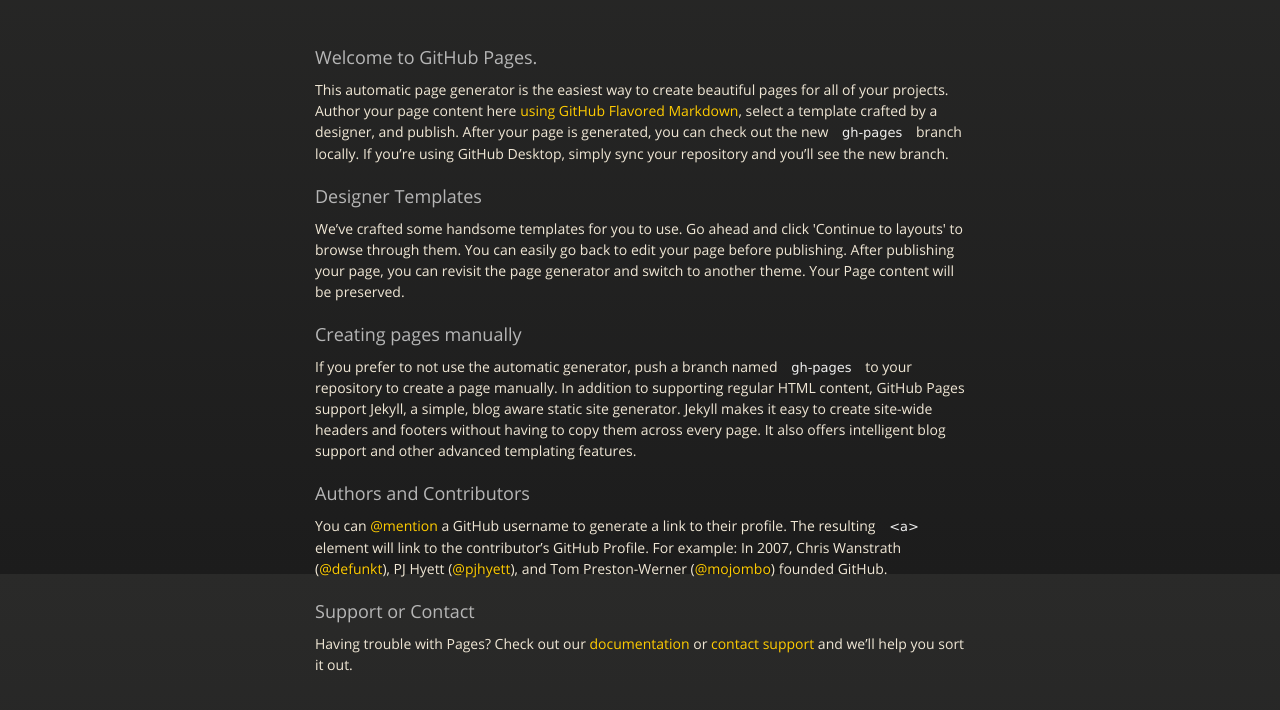
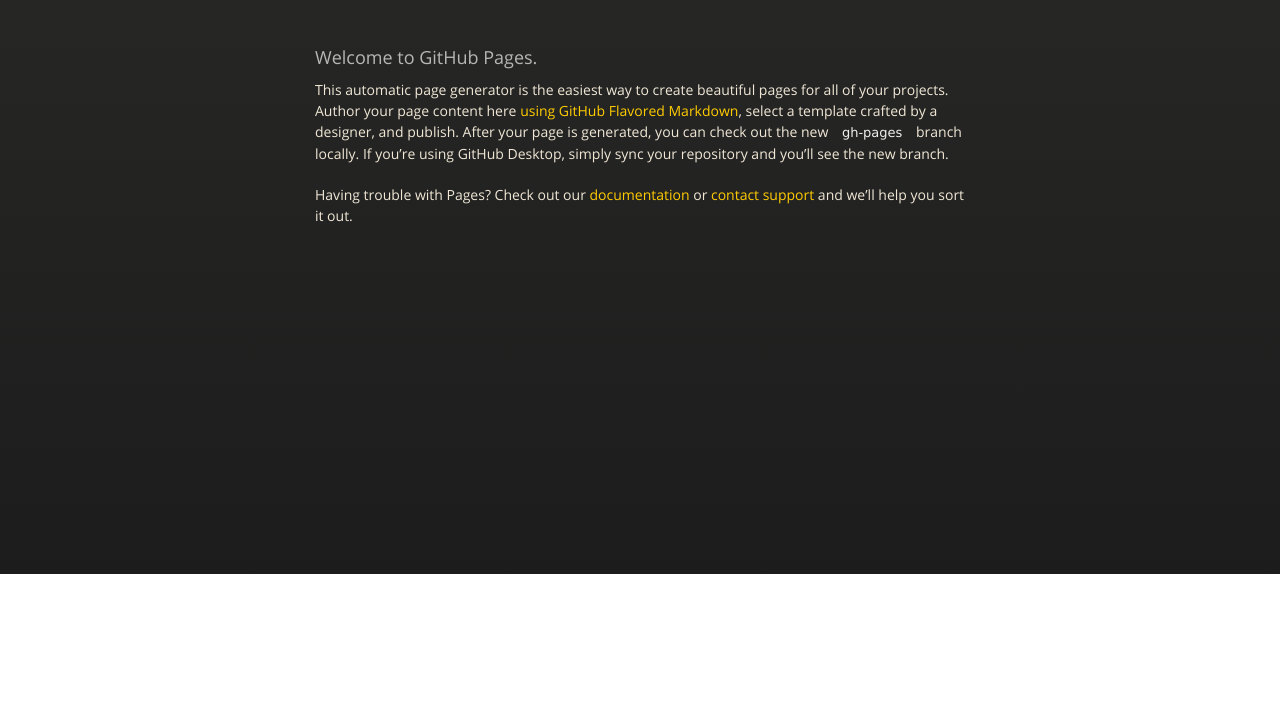
Before and after one commit to ParkBohahaha/Dimsum, a plain HTML site: page index.html in a window 1280 px wide. Shown: the part 226-936 px from the top of the page. After the commit the page ends 800 px from the top, so only its background shows below. Drawn offline with nearby package versions, Linux system fonts and the light colour scheme.

Commit message:
페이지 수정 테스트

```diff
--- a/index.html
+++ b/index.html
@@ -39,33 +39,23 @@
         </div>
 
         <h3>
-<a id="welcome-to-github-pages" class="anchor" href="#welcome-to-github-pages" aria-hidden="true"><span class="octicon octicon-link"></span></a>Welcome to GitHub Pages.</h3>
+            <a id="welcome-to-github-pages" class="anchor" href="#welcome-to-github-pages" aria-hidden="true"><span
+                    class="octicon octicon-link"></span></a>Welcome to GitHub Pages.
+        </h3>
 
-<p>This automatic page generator is the easiest way to create beautiful pages for all of your projects. Author your page content here <a href="https://guides.github.com/features/mastering-markdown/">using GitHub Flavored Markdown</a>, select a template crafted by a designer, and publish. After your page is generated, you can check out the new <code>gh-pages</code> branch locally. If you’re using GitHub Desktop, simply sync your repository and you’ll see the new branch.</p>
+        <p>This automatic page generator is the easiest way to create beautiful pages for all of your projects. Author your page content here <a
+                href="https://guides.github.com/features/mastering-markdown/">using GitHub Flavored Markdown</a>, select a template crafted by a
+            designer, and publish. After your page is generated, you can check out the new <code>gh-pages</code> branch locally. If you’re using
+            GitHub Desktop, simply sync your repository and you’ll see the new branch.
+        </p>
 
-<h3>
-<a id="designer-templates" class="anchor" href="#designer-templates" aria-hidden="true"><span class="octicon octicon-link"></span></a>Designer Templates</h3>
-
-<p>We’ve crafted some handsome templates for you to use. Go ahead and click 'Continue to layouts' to browse through them. You can easily go back to edit your page before publishing. After publishing your page, you can revisit the page generator and switch to another theme. Your Page content will be preserved.</p>
-
-<h3>
-<a id="creating-pages-manually" class="anchor" href="#creating-pages-manually" aria-hidden="true"><span class="octicon octicon-link"></span></a>Creating pages manually</h3>
-
-<p>If you prefer to not use the automatic generator, push a branch named <code>gh-pages</code> to your repository to create a page manually. In addition to supporting regular HTML content, GitHub Pages support Jekyll, a simple, blog aware static site generator. Jekyll makes it easy to create site-wide headers and footers without having to copy them across every page. It also offers intelligent blog support and other advanced templating features.</p>
-
-<h3>
-<a id="authors-and-contributors" class="anchor" href="#authors-and-contributors" aria-hidden="true"><span class="octicon octicon-link"></span></a>Authors and Contributors</h3>
-
-<p>You can <a href="https://github.com/blog/821" class="user-mention">@mention</a> a GitHub username to generate a link to their profile. The resulting <code>&lt;a&gt;</code> element will link to the contributor’s GitHub Profile. For example: In 2007, Chris Wanstrath (<a href="https://github.com/defunkt" class="user-mention">@defunkt</a>), PJ Hyett (<a href="https://github.com/pjhyett" class="user-mention">@pjhyett</a>), and Tom Preston-Werner (<a href="https://github.com/mojombo" class="user-mention">@mojombo</a>) founded GitHub.</p>
-
-<h3>
-<a id="support-or-contact" class="anchor" href="#support-or-contact" aria-hidden="true"><span class="octicon octicon-link"></span></a>Support or Contact</h3>
-
-<p>Having trouble with Pages? Check out our <a href="https://help.github.com/pages">documentation</a> or <a href="https://github.com/contact">contact support</a> and we’ll help you sort it out.</p>
+        <p>Having trouble with Pages? Check out our <a href="https://help.github.com/pages">documentation</a> or <a href="https://github.com/contact">contact
+            support</a> and we’ll help you sort it out.</p>
     </section>
 
 </div>
-    <!--[if !IE]><script>fixScale(document);</script><![endif]-->
+<!--[if !IE]>
+<script>fixScale(document);</script><![endif]-->
 
 </body>
 </html>
```
Lines whose indentation alone changed are shown as unchanged.
